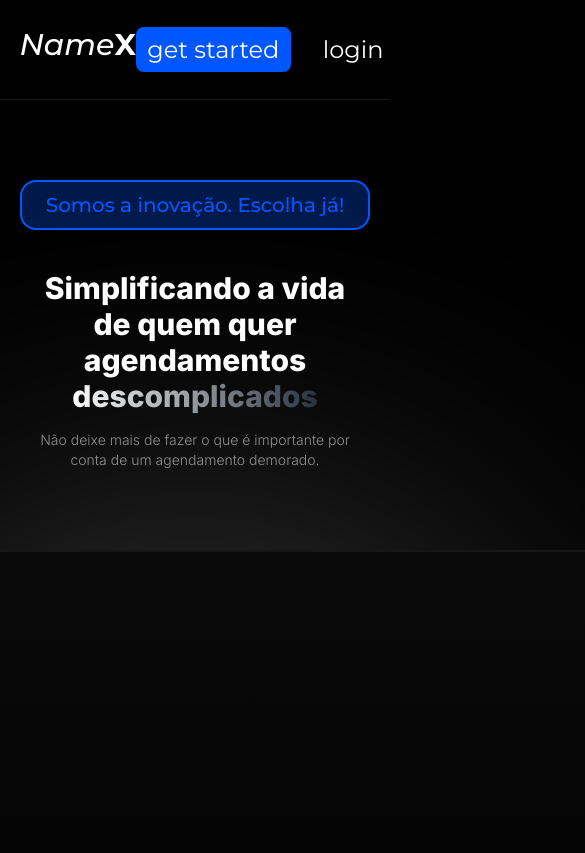
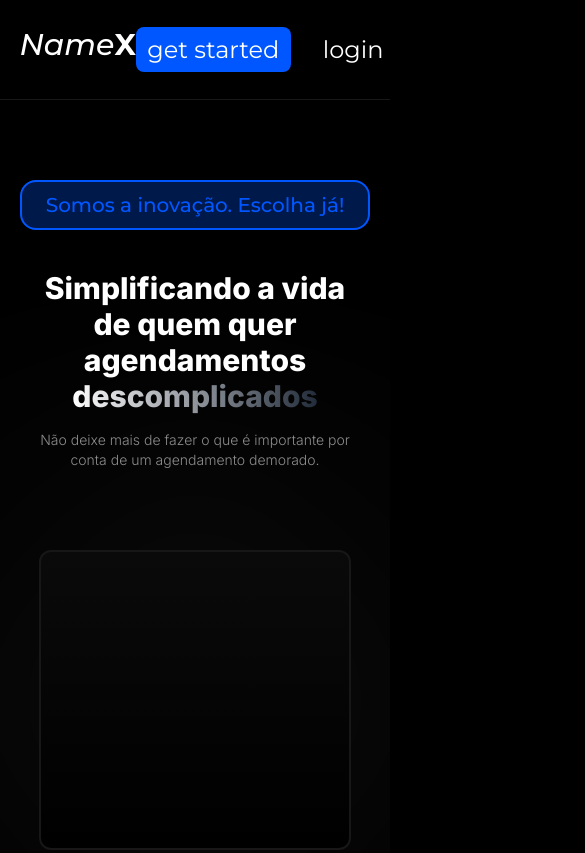
Before and after one commit to vnlopes/NameX, a plain HTML site: page index.html in a window 390 px wide. Shown: the top 853 px of the page, 585 px wide, since content can reach past the window. Drawn offline with nearby package versions, Linux system fonts and the light colour scheme.

Commit message:
add query

```diff
--- a/index.html
+++ b/index.html
@@ -46,8 +46,8 @@
 
 
     <main class="w-full flex justify-center mt-20 mb-20 relative items-center">
-        <div class="main-bg hover:scale-[99%] transition-[1s] flex justify-center items-center">
-            <div class="main w-[1100px] bg-gradient-to-t from-black to-[#0a0a0a] relative flex justify-center items-center h-[600px] rounded-xl border-2 border-neutral-900"></div>
+        <div class="main-bg w-full lg:before:w-[600px] lg:before:h-[600px] before:w-[200px] before:h-[200px] hover:scale-[99%] transition-[1s] flex justify-center items-center">
+            <div class="main w-[80%] h-[300px] lg:w-[1100px] bg-gradient-to-t from-black to-[#0a0a0a] relative flex justify-center items-center lg:h-[600px] rounded-xl border-2 border-neutral-900"></div>
         </div>
     </main>
 
```
